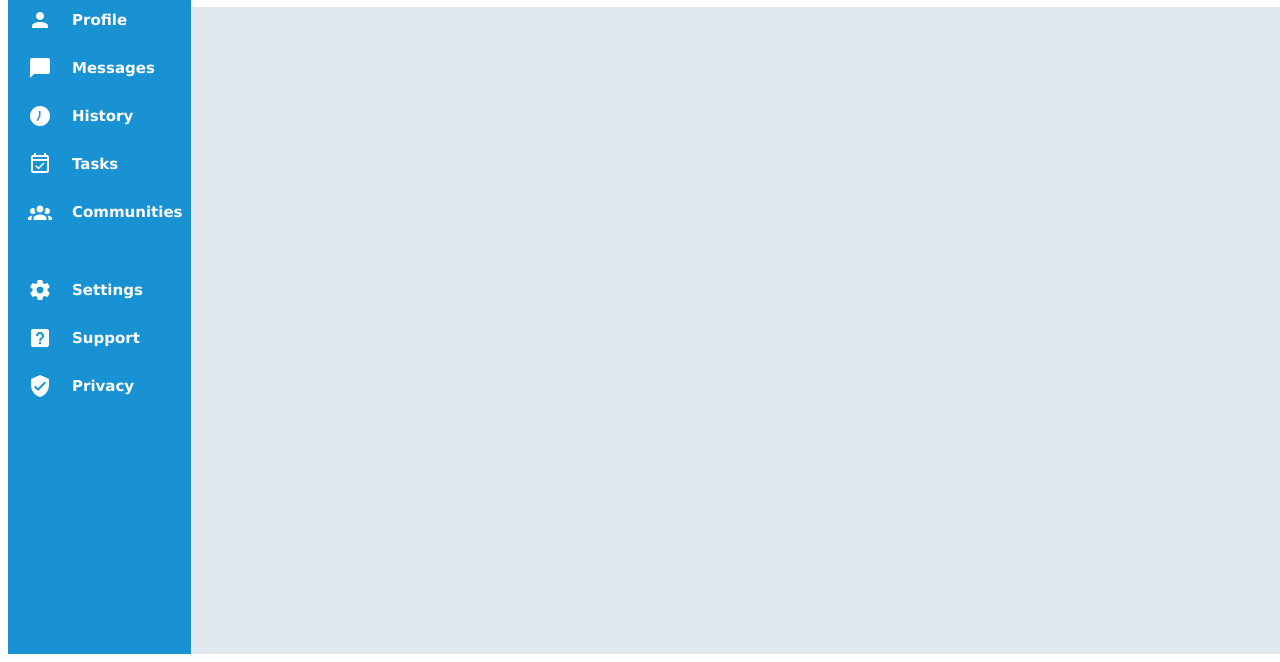
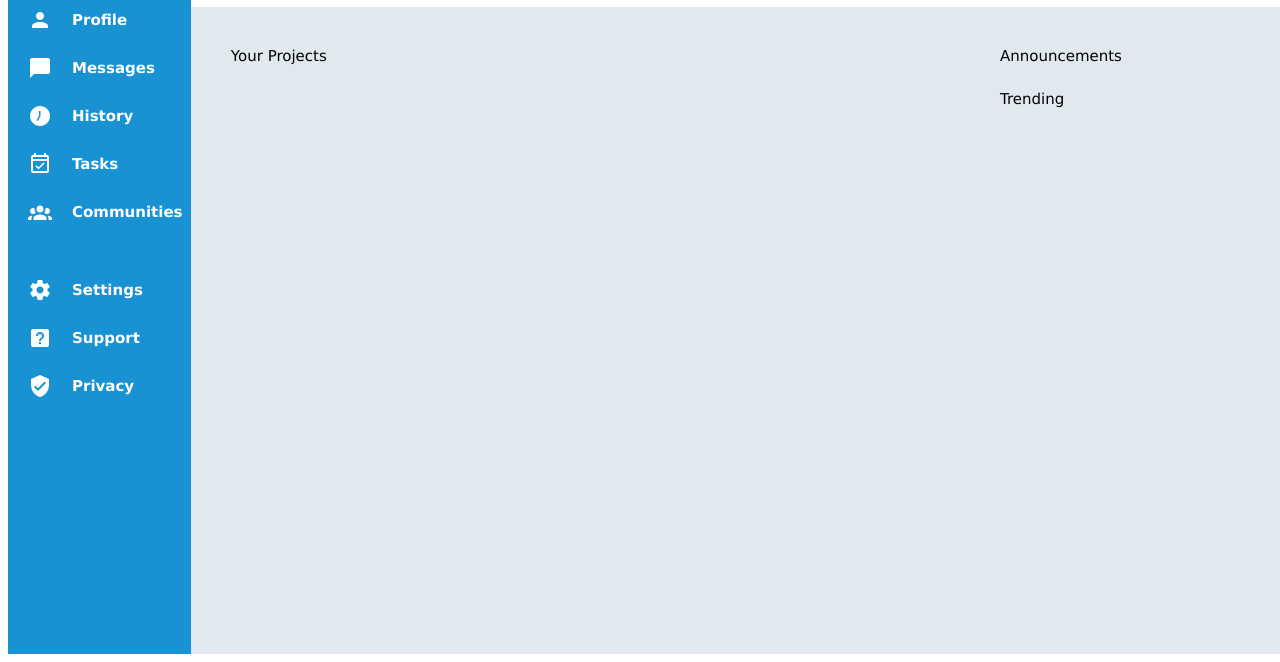
Before and after one commit to HardcoreLearner/adminDashboard, a plain HTML site: page index.html in a window 1280 px wide. Shown: the part 154-816 px from the top of the page. Drawn offline with Linux system fonts and the light colour scheme.

Commit message:
Main content layout implemented

```diff
--- a/index.html
+++ b/index.html
@@ -84,9 +84,18 @@
         </aside>
         <main>
             <div class="mainContent">
-                <div class="projects"></div>
-                <div class="announcements"></div>
-                <div class="trending"></div>
+                <div class="projects">
+                    <div class="mainTitle">Your Projects</div>
+                    <div class="projectContent"></div>
+                </div>
+                <div class="announcements">
+                    <div class="mainTitle">Announcements</div>
+                    <div class="announcementsContent"></div>
+                </div>
+                <div class="trending">
+                    <div class="mainTitle">Trending</div>
+                    <div class="projectContent"></div>
+                </div>
             </div>
         </main>
     </div>
--- a/style.css
+++ b/style.css
@@ -179,3 +179,26 @@
     grid-row: 2 / 3;
     background-color: var(--second-color);
 }
+
+.mainContent {
+    display: grid;
+    grid-template: 1fr 1fr / 3fr 1fr;
+    margin: 40px;
+    gap: 25px;
+}
+
+.projects {
+    grid-area: 1 / 1 / 3 / 2;
+}
+
+.announcements {
+    grid-area: 1 / 2 / 2 / 3;
+}
+
+.trending {
+    grid-area: 2 / 2 / 3 / 3;
+}
+
+.mainTitle {
+    font-size: 15px;
+}
```
